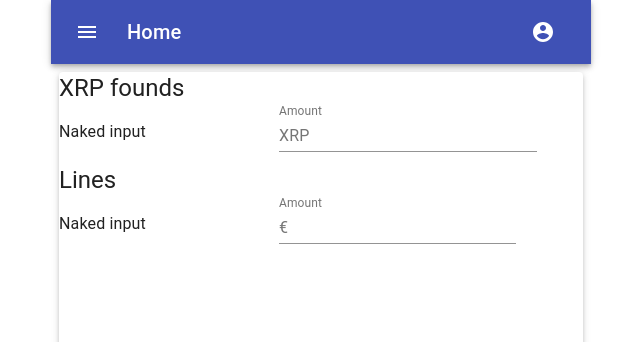
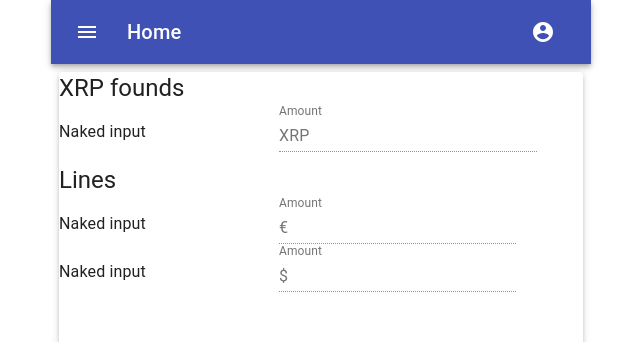
Before and after one commit to shleger/ripplebox, a React (Create React App) app: page / in a window 1280 px wide. Shown: the top 342 px of the page, without its empty margins (319-959 px from the left). Built offline with nearby package versions, Linux system fonts and the light colour scheme.

Commit message:
read lines for usd ,eur

```diff
--- a/src/cards/Home.tsx
+++ b/src/cards/Home.tsx
@@ -4,6 +4,8 @@ import Paper from '@material-ui/core/Paper';
 import { CircularProgress, FormControl, Input, InputAdornment, InputLabel, TextField, Typography } from '@material-ui/core';
 import { InputBase } from '@material-ui/core';
 import AccountApi from '../services/AccountApi';
+import LinesApi from '../services/LinesApi ';
+import { FormattedTrustline } from 'ripple-lib/dist/npm/common/types/objects';
 
 
 const useStyles = makeStyles((theme: Theme) =>
@@ -28,11 +30,24 @@ const useStyles = makeStyles((theme: Theme) =>
 export default function SimplePaper() {
   const classes = useStyles();
   const [xrpBal, setXrpBal] = useState("")
+  const [usdBal, setUsdBal] = useState("")
+  const [eurBal, setEurBal] = useState("")
   const [isLoaded, setIsLoaded] = React.useState(false);
+  const storKey = window.location.pathname
 
   useEffect(() => {
     try {
-      AccountApi(window.location.pathname).then((val) => { setXrpBal(String(val)); setIsLoaded(true); })
+      AccountApi(storKey).then((val) => { setXrpBal(String(val)); setIsLoaded(true); })
+      LinesApi(storKey).then((val) => {
+
+        const arr: void | Array<FormattedTrustline> = val
+        if (arr instanceof Array) {
+          setEurBal(arr[0].state.balance)
+          setUsdBal(arr[1].state.balance)
+        }
+
+      })
+
     } catch (error) {
       console.log(error)
       setIsLoaded(true)
@@ -58,6 +73,7 @@ export default function SimplePaper() {
             <Input
               id="standard-adornment-amount"
               value={xrpBal}
+              disabled={true}
               startAdornment={<InputAdornment position="start">XRP</InputAdornment>}
             />
           </FormControl>
@@ -72,9 +88,23 @@ export default function SimplePaper() {
             <InputLabel htmlFor="standard-adornment-amount">Amount</InputLabel>
             <Input
               id="standard-adornment-amount"
-              value={xrpBal}
-              // onChange={handleChange('amount')}
+              value={eurBal}
+              disabled={true}
               startAdornment={<InputAdornment position="start">€</InputAdornment>}
+            />
+          </FormControl>
+          <InputBase
+            className={classes.margin}
+            defaultValue="Naked input"
+            inputProps={{ 'aria-label': 'naked' }}
+          />
+          <FormControl  >
+            <InputLabel htmlFor="standard-adornment-amount">Amount</InputLabel>
+            <Input
+              id="standard-adornment-amount"
+              value={usdBal}
+              disabled={true}
+              startAdornment={<InputAdornment position="start">$</InputAdornment>}
             />
           </FormControl>
         </Paper>
--- /dev/null
+++ b/src/services/LinesApi .tsx
@@ -0,0 +1,34 @@
+import { useState } from "react";
+import { RippleAPI } from "ripple-lib";
+import { FormattedGetAccountInfoResponse } from "ripple-lib/dist/npm/ledger/accountinfo";
+
+
+export default function LinesApi(storageKey: string) {
+    const pd = localStorage.getItem(storageKey)
+    if (pd == null) {
+        throw new Error("Not found creds for LinesApi")
+    }
+    const profileData = JSON.parse(String(localStorage.getItem(storageKey)));;
+    const api = new RippleAPI({ server: profileData.server });
+
+    const promise = api.connect().then(() => {
+        console.log('Connected')
+
+        return api.getTrustlines(profileData.accAddress)
+    }).then(response => {
+        console.log("account_lines response:", JSON.stringify(response))
+
+        // Disconnect and return
+        return response
+    }).then((response) => {
+        api.disconnect()
+        // .then(() => {
+        //     console.log('Disconnected')
+        //     process.exit()
+        // })
+        return response
+    }).catch(console.error)
+
+    return promise
+
+}
```
